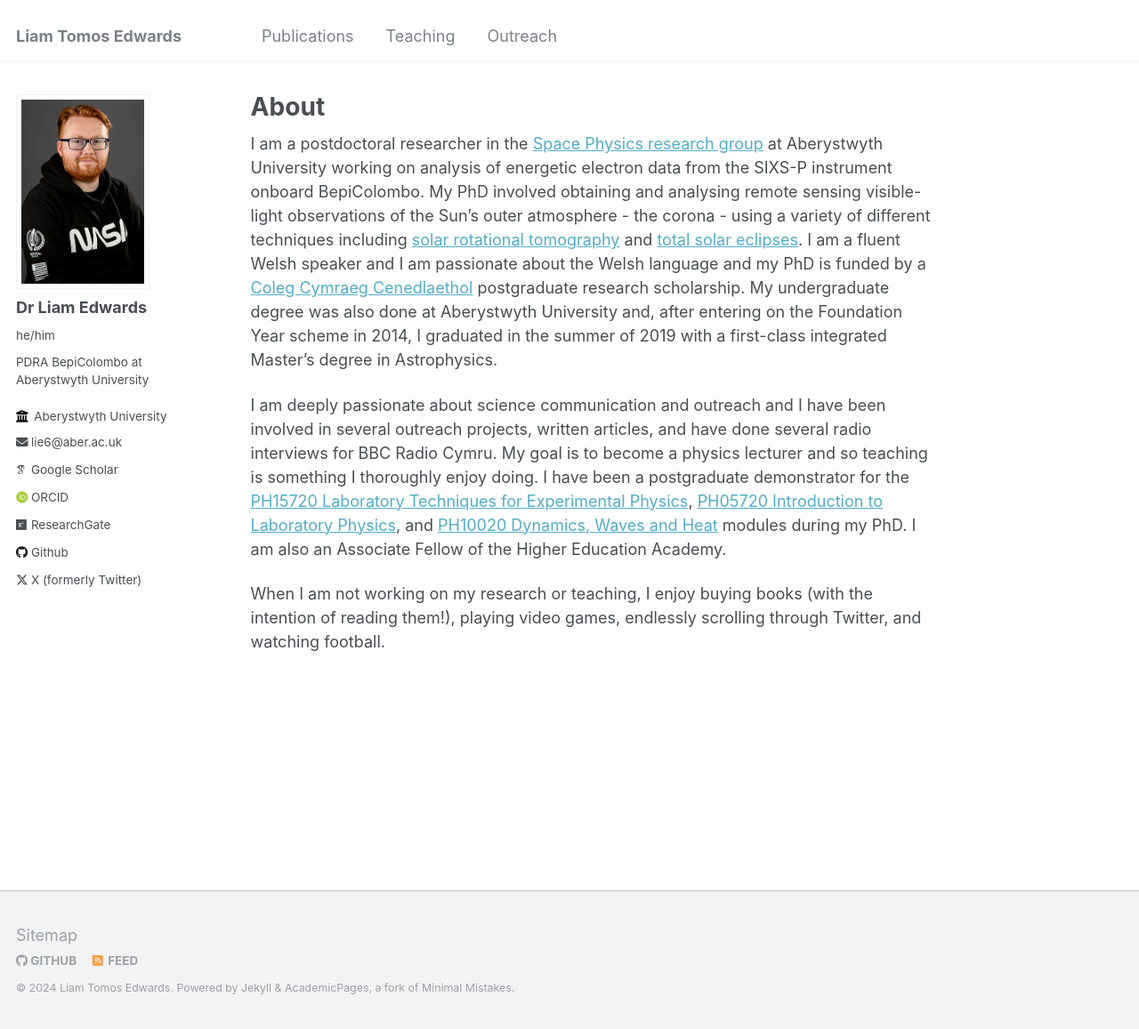
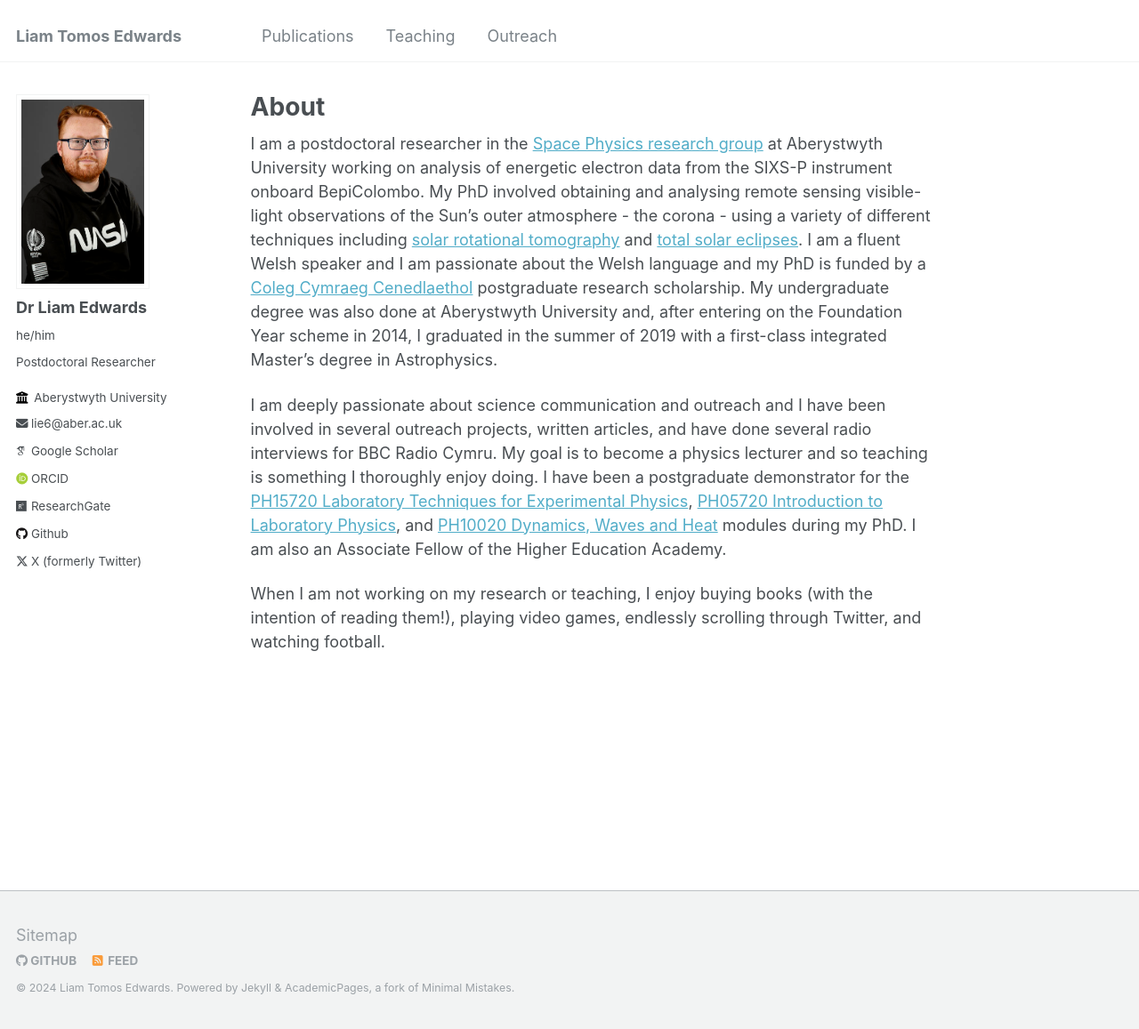
Before and after one commit to liamtomosedwards/liamtomosedwards.github.io, a Jekyll site: the page built from _pages/about.md, in a window 1280 px wide and 1157 px high. Shown: the whole window at 89% size. Built offline with Jekyll 4.4.1, drawn with Linux system fonts in a browser that asks for light colours; some web fonts are replaced.

Commit message:
Update _config.yml

```diff
--- a/_config.yml
+++ b/_config.yml
@@ -24,7 +24,7 @@ author:
   avatar           : "portrait.jpg"
   name             : "Dr Liam Edwards"
   pronouns         : "he/him"
-  bio              : "PDRA BepiColombo at Aberystwyth University"
+  bio              : "Postdoctoral Researcher"
   location         : #"Aberystwyth"
   employer         : "Aberystwyth University"
   uri              : # URL
```
